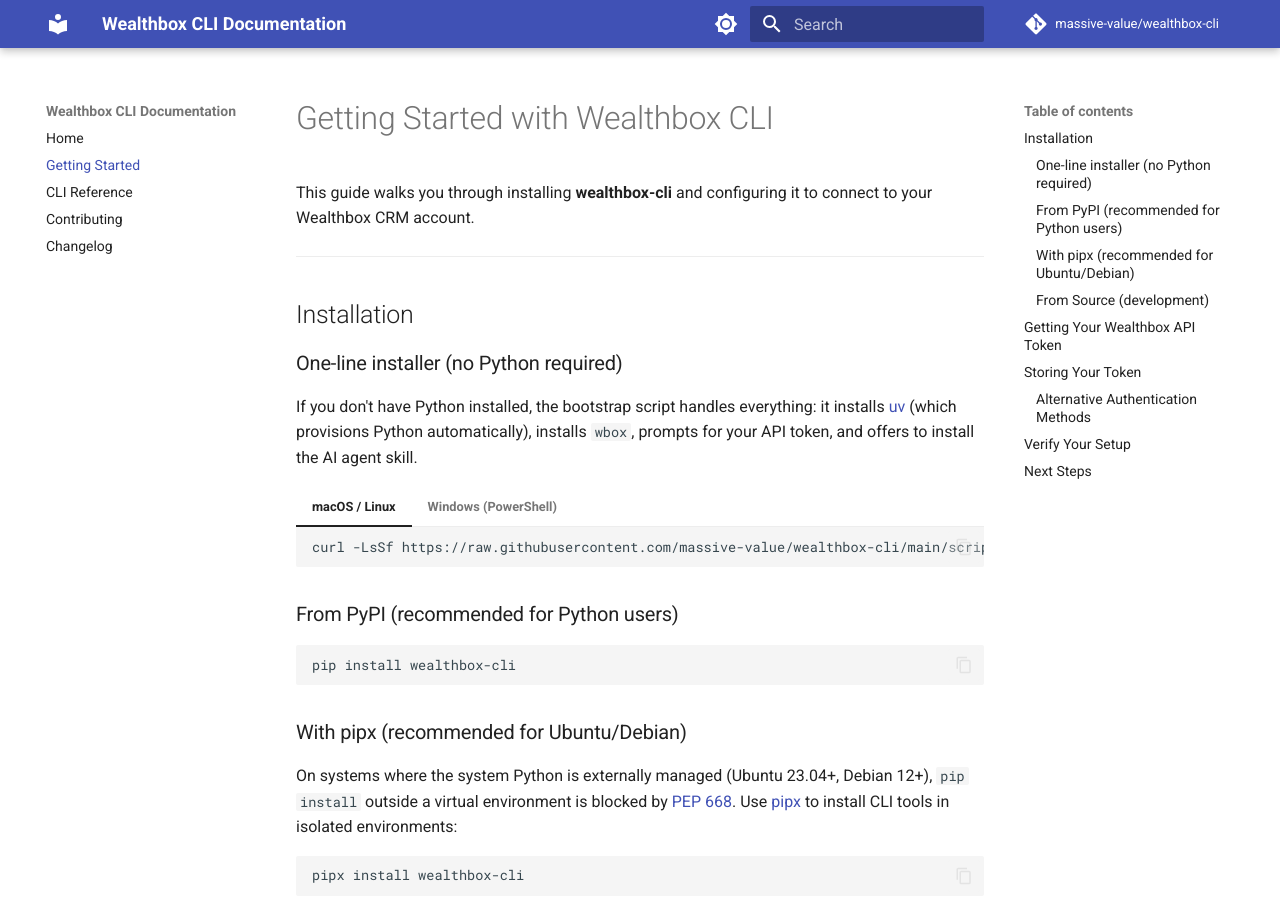
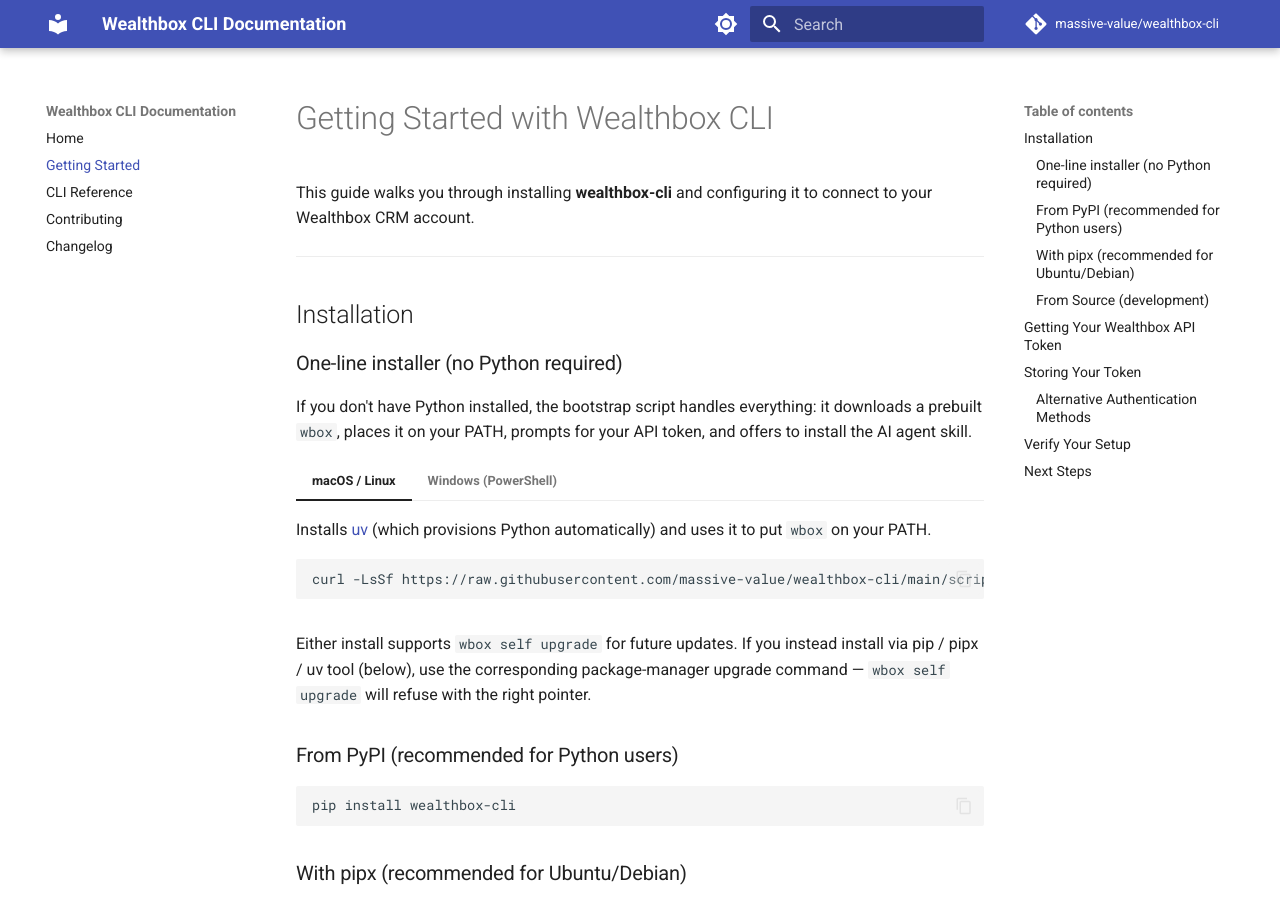
Before and after one commit to massive-value/wealthbox-cli, an MkDocs documentation site: the page built from docs/getting-started.md, in a window 1280 px wide and 900 px high. Built offline with MkDocs 1.6.1 and Material for MkDocs 9.7.7, drawn with Linux system fonts in a browser that asks for light colours; comment, search, counter and statistics services are not loaded.

Commit message:
docs: clarify install paths and upgrade semantics
Four targeted edits to head off the confusion that bit a real user who
installed via `uv tool install`, then expected `wbox self upgrade` to
work:

- README "What gets installed, where" now has an *Upgrading* table
  mapping install method → upgrade command. `wbox self upgrade` is
  bundle-only; pip/pipx/uv users get the right `<pm> upgrade …` form.
- README install-table footer mentions `-SkipSkills` for Windows users
  who don't want the AI agent skill, and notes that re-runs are
  idempotent (token + skill preserved).
- README Troubleshooting gains one bullet explaining that the
  self-upgrade gate's "run `uv tool upgrade …`" message is expected,
  not a bug.
- `docs/getting-started.md` had a Windows-incorrect claim that the
  installer "installs uv" — true only for install.sh. The Windows
  installer ships a standalone PyInstaller bundle, no uv, no Python.
  Split per-platform with an `-SkipSkills` pointer alongside.

Co-Authored-By: Claude Opus 4.7 (1M context) <noreply@anthropic.com>

````diff
--- a/docs/getting-started.md
+++ b/docs/getting-started.md
@@ -8,9 +8,11 @@ This guide walks you through installing **wealthbox-cli** and configuring it to
 
 ### One-line installer (no Python required)
 
-If you don't have Python installed, the bootstrap script handles everything: it installs [uv](https://github.com/astral-sh/uv) (which provisions Python automatically), installs `wbox`, prompts for your API token, and offers to install the AI agent skill.
+If you don't have Python installed, the bootstrap script handles everything: it downloads a prebuilt `wbox`, places it on your PATH, prompts for your API token, and offers to install the AI agent skill.
 
 === "macOS / Linux"
+
+    Installs [uv](https://github.com/astral-sh/uv) (which provisions Python automatically) and uses it to put `wbox` on your PATH.
 
     ```bash
     curl -LsSf https://raw.githubusercontent.com/massive-value/wealthbox-cli/main/scripts/install.sh | bash
@@ -18,9 +20,13 @@ If you don't have Python installed, the bootstrap script handles everything: it
 
 === "Windows (PowerShell)"
 
+    Downloads a standalone PyInstaller-bundled `wbox.exe` (no Python, no uv) to `%LOCALAPPDATA%\Programs\wbox\`. Pass `-SkipSkills` (via `iwr -OutFile install.ps1; .\install.ps1 -SkipSkills`) to skip the AI agent skill.
+
     ```powershell
     irm https://raw.githubusercontent.com/massive-value/wealthbox-cli/main/scripts/install.ps1 | iex
     ```
+
+Either install supports `wbox self upgrade` for future updates. If you instead install via pip / pipx / uv tool (below), use the corresponding package-manager upgrade command — `wbox self upgrade` will refuse with the right pointer.
 
 ### From PyPI (recommended for Python users)
 
````
Also changed, not shown: README.md (+21 -0 lines).
